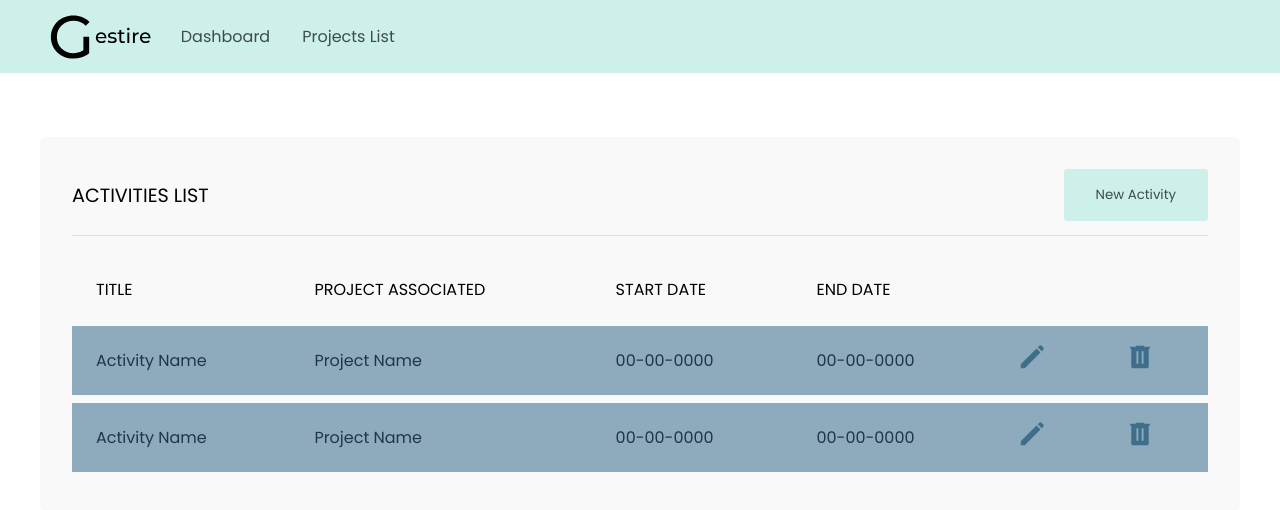
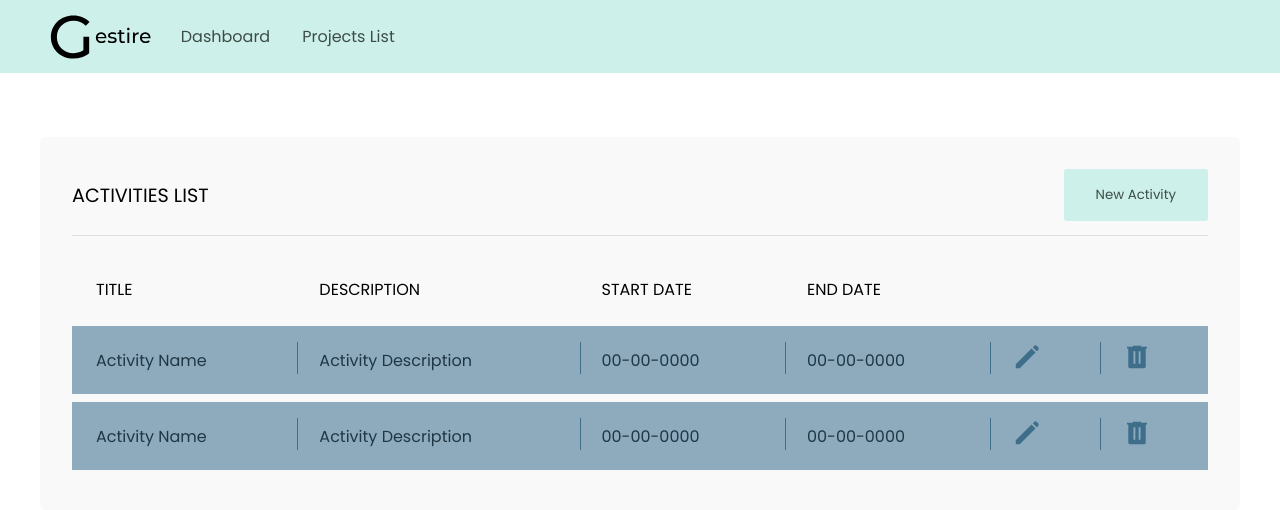
Before and after one commit to jessicagbsg/Gestire, a React (Create React App) app: page /projects/1/activities in a window 1280 px wide. Shown: the top 510 px of the page. Built offline with nearby package versions, Linux system fonts and the light colour scheme.

Commit message:
Projects list and Activities list styles adjustments

```diff
--- a/src/App.tsx
+++ b/src/App.tsx
@@ -8,14 +8,13 @@ import { Dashboard } from "./pages/Dashboard/Dashborad";
 import { Header } from "./components/Header/Header";
 import { ProjectsList } from "./pages/ProjectsList/ProjectsList";
 import { GlobalStyle } from "./styles/global";
+import { EditModal } from "./components/Modals/EditModal";
+import { DeleteModal } from "./components/Modals/DeleteModal";
 
 Modal.setAppElement("#root");
 
 export function App() {
   const [isCreateProjectModalOpen, setIsCreateProjectModalOpen] =
-    React.useState(false);
-
-  const [isCreateActivityModalOpen, setIsCreateActivityModalOpen] =
     React.useState(false);
 
   function handleOpenCreateProjectModal() {
@@ -26,12 +25,35 @@ export function App() {
     setIsCreateProjectModalOpen(false);
   }
 
+  const [isCreateActivityModalOpen, setIsCreateActivityModalOpen] =
+    React.useState(false);
+
   function handleOpenCreateActivityModal() {
     setIsCreateActivityModalOpen(true);
   }
 
   function handleCloseCreateActivityModal() {
     setIsCreateActivityModalOpen(false);
+  }
+
+  const [isEditModalOpen, setIsEditModalOpen] = React.useState(false);
+
+  function handleOpenEditModal() {
+    setIsEditModalOpen(true);
+  }
+
+  function handleCloseEditModal() {
+    setIsEditModalOpen(false);
+  }
+
+  const [isDeleteModalOpen, setIsDeleteModalOpen] = React.useState(false);
+
+  function handleOpenDeleteModal() {
+    setIsDeleteModalOpen(true);
+  }
+
+  function handleCloseDeleteModal() {
+    setIsDeleteModalOpen(false);
   }
 
   return (
@@ -55,6 +77,8 @@ export function App() {
               element={
                 <ProjectsList
                   onOpenCreateProjectModal={handleOpenCreateProjectModal}
+                  onOpenEditModal={handleOpenEditModal}
+                  onOpenDeleteModal={handleOpenDeleteModal}
                 />
               }
             ></Route>
@@ -63,6 +87,8 @@ export function App() {
               element={
                 <ActivitiesList
                   onOpenCreateActivityModal={handleOpenCreateActivityModal}
+                  onOpenEditModal={handleOpenEditModal}
+                  onOpenDeleteModal={handleOpenDeleteModal}
                 />
               }
             ></Route>
@@ -74,10 +100,21 @@ export function App() {
         isOpen={isCreateProjectModalOpen}
         onRequestClose={handleCloseCreateProjectModal}
       />
+
       <CreateActivityModal
         isOpen={isCreateActivityModalOpen}
         onRequestClose={handleCloseCreateActivityModal}
       />
+
+      <EditModal
+        isOpen={isEditModalOpen}
+        onRequestClose={handleCloseEditModal}
+      />
+
+      <DeleteModal
+        isOpen={isDeleteModalOpen}
+        onRequestClose={handleCloseDeleteModal}
+      />
     </div>
   );
 }
--- a/src/components/Modals/CreateActivityModal.tsx
+++ b/src/components/Modals/CreateActivityModal.tsx
@@ -35,11 +35,6 @@ export function CreateActivityModal({
         </div>
 
         <div className="span">
-          <label htmlFor="Project">Project Name</label>
-          <input type="text" id="Project" placeholder="Activity Name" />
-        </div>
-
-        <div className="span">
           <label htmlFor="description">Descriotion</label>
           <textarea id="description" placeholder="Activity Description" />
         </div>
--- a/src/components/Modals/EditModal.tsx
+++ b/src/components/Modals/EditModal.tsx
@@ -2,12 +2,12 @@ import Modal from "react-modal";
 import { Container } from "./style";
 import closeModal from "../../assets/close.svg";
 
-interface DeleteModalProps {
+interface EditModalProps {
   isOpen: boolean;
   onRequestClose: () => void;
 }
 
-export function DeleteModal({ isOpen, onRequestClose }: DeleteModalProps) {
+export function EditModal({ isOpen, onRequestClose }: EditModalProps) {
   return (
     <Modal
       isOpen={isOpen}
--- a/src/pages/ActivitiesList/ActivitiesList.tsx
+++ b/src/pages/ActivitiesList/ActivitiesList.tsx
@@ -4,9 +4,15 @@ import del from "../../assets/deleteBlue.svg";
 
 interface Props {
   onOpenCreateActivityModal: () => void;
+  onOpenEditModal: () => void;
+  onOpenDeleteModal: () => void;
 }
 
-export function ActivitiesList({ onOpenCreateActivityModal }: Props) {
+export function ActivitiesList({
+  onOpenCreateActivityModal,
+  onOpenEditModal,
+  onOpenDeleteModal,
+}: Props) {
   return (
     <Container>
       <div className="title">
@@ -15,12 +21,16 @@ export function ActivitiesList({ onOpenCreateActivityModal }: Props) {
           New Activity
         </button>
       </div>
-      <ListTable color="#1F3745" backgroundColor="#8EABBD">
+      <ListTable
+        color="#1F3745"
+        backgroundColor="#8EABBD"
+        detailColor="#3E6E8A"
+      >
         <table>
           <thead>
             <tr>
               <th>TITLE</th>
-              <th>PROJECT ASSOCIATED</th>
+              <th>DESCRIPTION</th>
               <th>START DATE</th>
               <th>END DATE</th>
             </tr>
@@ -28,26 +38,34 @@ export function ActivitiesList({ onOpenCreateActivityModal }: Props) {
           <tbody>
             <tr>
               <td>Activity Name</td>
-              <td>Project Name</td>
+              <td>Activity Description</td>
               <td>00-00-0000</td>
               <td>00-00-0000</td>
               <td>
-                <img src={edit} alt="edit icon" />
+                <button onClick={onOpenEditModal}>
+                  <img src={edit} alt="edit icon" />
+                </button>
               </td>
               <td>
-                <img src={del} alt="delete icon" />
+                <button onClick={onOpenDeleteModal}>
+                  <img src={del} alt="delete icon" />
+                </button>
               </td>
             </tr>
             <tr>
               <td>Activity Name</td>
-              <td>Project Name</td>
+              <td>Activity Description</td>
               <td>00-00-0000</td>
               <td>00-00-0000</td>
               <td>
-                <img src={edit} alt="edit icon" />
+                <button onClick={onOpenEditModal}>
+                  <img src={edit} alt="edit icon" />
+                </button>
               </td>
               <td>
-                <img src={del} alt="delete icon" />
+                <button onClick={onOpenDeleteModal}>
+                  <img src={del} alt="delete icon" />
+                </button>
               </td>
             </tr>
           </tbody>
--- a/src/pages/ProjectsList/ProjectsList.tsx
+++ b/src/pages/ProjectsList/ProjectsList.tsx
@@ -5,9 +5,15 @@ import { NavLink } from "react-router-dom";
 
 interface Props {
   onOpenCreateProjectModal: () => void;
+  onOpenEditModal: () => void;
+  onOpenDeleteModal: () => void;
 }
 
-export function ProjectsList({ onOpenCreateProjectModal }: Props) {
+export function ProjectsList({
+  onOpenCreateProjectModal,
+  onOpenEditModal,
+  onOpenDeleteModal,
+}: Props) {
   return (
     <Container>
       <div className="title">
@@ -16,7 +22,11 @@ export function ProjectsList({ onOpenCreateProjectModal }: Props) {
           New Project
         </button>
       </div>
-      <ListTable color="#664D4D" backgroundColor="#FFC1B8">
+      <ListTable
+        color="#664D4D"
+        backgroundColor="#FFC1B8"
+        detailColor="#BD8E8F"
+      >
         <table>
           <thead>
             <tr>
@@ -41,10 +51,14 @@ export function ProjectsList({ onOpenCreateProjectModal }: Props) {
                 </NavLink>
               </td>
               <td>
-                <img src={edit} alt="edit icon" />
+                <button onClick={onOpenEditModal}>
+                  <img src={edit} alt="edit icon" />
+                </button>
               </td>
               <td>
-                <img src={del} alt="delete icon" />
+                <button onClick={onOpenDeleteModal}>
+                  <img src={del} alt="delete icon" />
+                </button>
               </td>
             </tr>
 
@@ -62,10 +76,14 @@ export function ProjectsList({ onOpenCreateProjectModal }: Props) {
                 </NavLink>
               </td>
               <td>
-                <img src={edit} alt="edit icon" />
+                <button onClick={onOpenEditModal}>
+                  <img src={edit} alt="edit icon" />
+                </button>
               </td>
               <td>
-                <img src={del} alt="delete icon" />
+                <button onClick={onOpenDeleteModal}>
+                  <img src={del} alt="delete icon" />
+                </button>
               </td>
             </tr>
           </tbody>
--- a/src/pages/ProjectsList/styles.ts
+++ b/src/pages/ProjectsList/styles.ts
@@ -3,6 +3,7 @@ import styled from "styled-components";
 interface ListProps {
   backgroundColor: string;
   color: string;
+  detailColor: string;
 }
 
 export const Container = styled.main`
@@ -54,6 +55,17 @@ export const ListTable = styled.div<ListProps>`
       background-color: ${(p) => p.backgroundColor};
       color: ${(p) => p.color};
       box-sizing: border-box;
+      position: relative;
+      & + td::after {
+        content: "";
+        display: block;
+        height: 2rem;
+        top: 1rem;
+        left: 2px;
+        width: 1px;
+        background-color: ${(p) => p.detailColor};
+        position: absolute;
+      }
       img {
         width: 30px;
         height: 30px;
@@ -75,6 +87,11 @@ export const ListTable = styled.div<ListProps>`
           filter: brightness(0.2);
         }
       }
+      button {
+        padding: 0;
+        margin: 0;
+        background-color: transparent;
+      }
     }
   }
 `;
```
